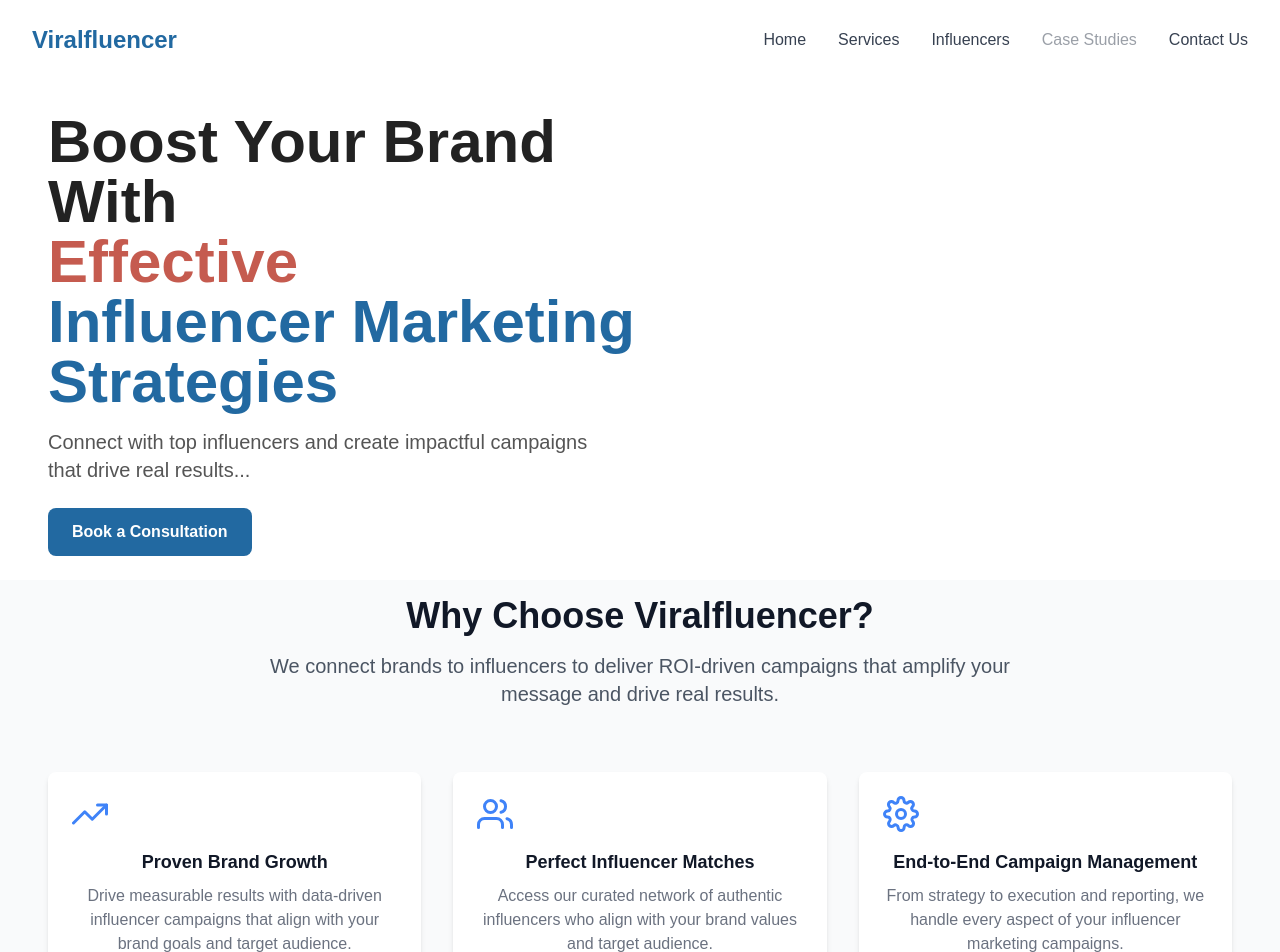
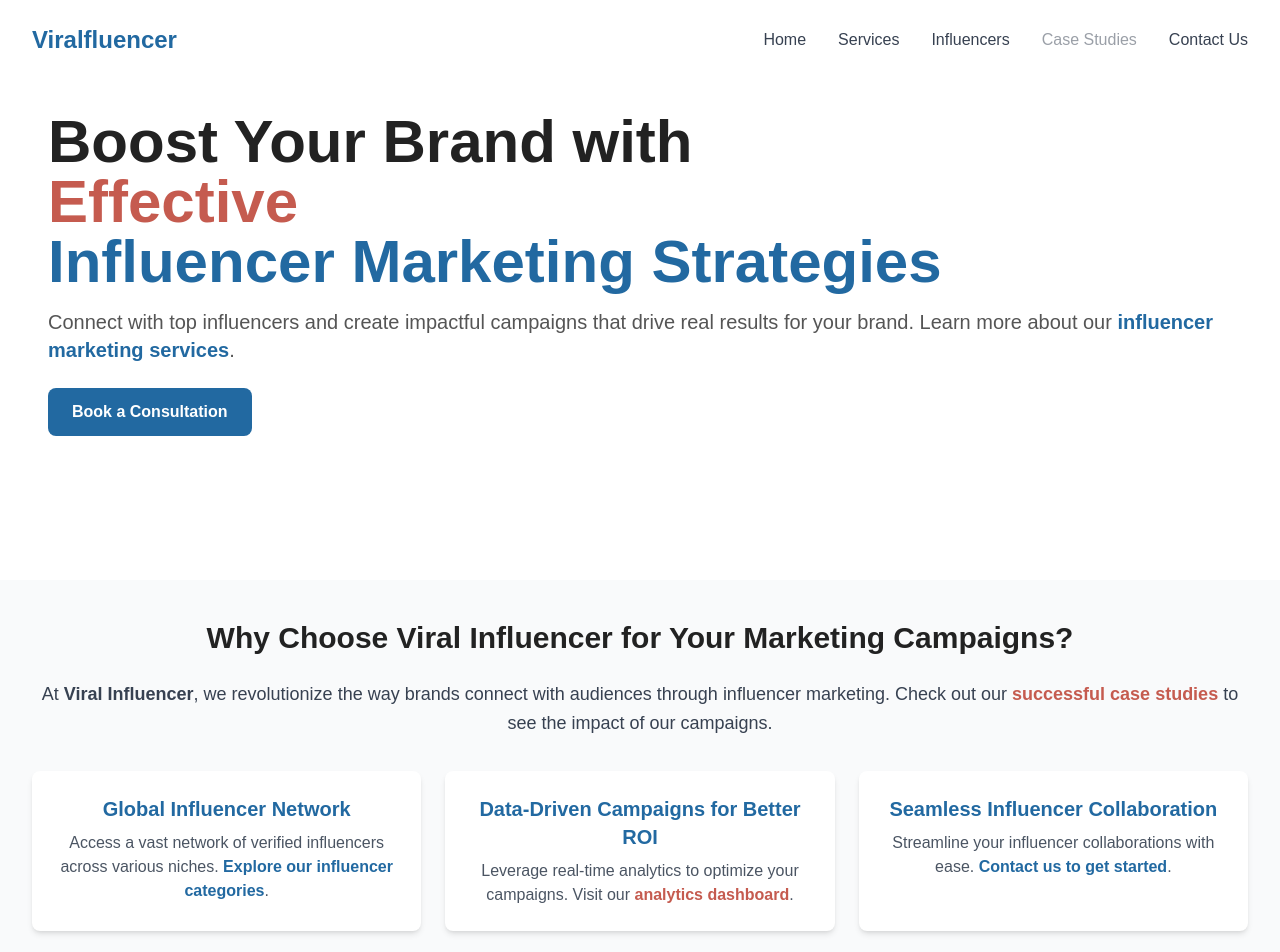
Before and after one commit to Ritikshroff/viralinfluencer, a React (Vite) app: page / in a window 1280 px wide. Shown: the top 952 px of the page. Built offline with nearby package versions, Linux system fonts and the light colour scheme.

Commit message:
SeO optmize

```diff
--- a/index.html
+++ b/index.html
@@ -4,6 +4,7 @@
 <head>
   <meta charset="UTF-8" />
   <link rel="icon" type="image/svg+xml" href="/favicon.svg" />
+  <link rel="apple-touch-icon" href="./public/apple-touch-icon.png">
   <meta name="viewport" content="width=device-width, initial-scale=1.0" />
   <meta name="description"
     content="Viralfluencer - The Best Influencer Marketing Agency to Boost Your Brand with Creative Campaigns and Expert Influencers.">
--- a/package.json
+++ b/package.json
@@ -32,7 +32,8 @@
     "react-router-dom": "^7.1.1",
     "react-spring": "^9.7.5",
     "react-toastify": "^11.0.2",
-    "sitemap": "^8.0.0"
+    "sitemap": "^8.0.0",
+    "web-vitals": "^4.2.4"
   },
   "engines": {
     "node": ">=18.0.0"
--- a/src/components/HeroSection.jsx
+++ b/src/components/HeroSection.jsx
@@ -1,40 +1,164 @@
+// import React from 'react';
+// import { Helmet } from "react-helmet";
+
+// const HeroSection = () => {
+//   return (
+//     <>
+//       <Helmet>
+//         <link rel="canonical" href="https://viralfluencer.com" />
+//         <title>Influencer Marketing Strategies to Boost Your Brand | Viral Influencer</title>
+//         <meta name="description" content="Discover effective influencer marketing strategies with Viral Influencer. Connect with top influencers and create impactful campaigns that drive real results." />
+//       </Helmet>
+
+//       {/* Hero Section */}
+//       <header className="relative bg-white w-full h-[500px] items-left p-2 overflow-hidden">
+//         <section className="relative bg-white w-full h-[500px] items-left p-2 overflow-hidden">
+//           <div className="max-w-7xl mx-auto p-4 sm:px-6 lg:px-8">
+//             <div className="text-left z-10 relative">
+//               {/* Primary H1 for SEO */}
+//               <h1 className="text-[#222222] font-bold text-2xl md:text-6xl leading-tight mb-4 gap-18">
+//                 Boost Your Brand with
+//                 <br />
+//                 <span className='text-[#c55b4f]'>Effective </span>
+//                 <br />
+//                 <span className='text-[#2269a1]'>Influencer Marketing Strategies</span>
+//               </h1>
+//               <p className="text-[#555555] text-lg md:text-xl leading-relaxed mb-6">
+//                 Connect with top influencers and create impactful campaigns that drive real results for your brand.
+//               </p>
+//               <a
+//                 href="/submit-form"
+//                 className="inline-block px-6 py-3 bg-[#2269a1] text-white font-semibold rounded-lg hover:bg-[#4e7683] transition duration-300"
+//                 title="Book a consultation for influencer marketing"
+//               >
+//                 Book a Consultation
+//               </a>
+//             </div>
+//           </div>
+//         </section>
+//       </header>
+
+//       {/* New Content Section */}
+//       <section className="bg-gray-50 py-10">
+//         <div className="max-w-7xl mx-auto px-4 sm:px-6 lg:px-8">
+//           {/* Secondary H2 */}
+//           <h2 className="text-3xl font-bold text-center text-[#222222] mb-6">Why Choose Viral Influencer for Your Marketing Campaigns?</h2>
+//           <p className="text-gray-700 text-lg leading-relaxed text-center mb-8">
+//             At <strong>Viral Influencer</strong>, we revolutionize the way brands connect with audiences through influencer marketing.
+//             Our platform bridges the gap between top influencers and businesses, ensuring every campaign is impactful and data-driven.
+//             Whether you're a startup or an established brand, we help you reach the right audience, boost engagement, and maximize ROI.
+//           </p>
+
+//           <div className="grid grid-cols-1 md:grid-cols-3 gap-6 text-center">
+//             {/* Tertiary H3 for Subtopics */}
+//             <div className="p-6 bg-white rounded-lg shadow-md hover:shadow-lg transition duration-300">
+//               <h3 className="text-xl font-semibold text-[#2269a1] mb-2">Global Influencer Network</h3>
+//               <p className="text-gray-600">
+//                 Access a vast network of verified influencers across various niches to amplify your brand's message globally.
+//               </p>
+//             </div>
+
+//             <div className="p-6 bg-white rounded-lg shadow-md hover:shadow-lg transition duration-300">
+//               <h3 className="text-xl font-semibold text-[#2269a1] mb-2">Data-Driven Campaigns for Better ROI</h3>
+//               <p className="text-gray-600">
+//                 Leverage real-time analytics to track performance, measure ROI, and optimize campaigns for better results.
+//               </p>
+//             </div>
+
+//             <div className="p-6 bg-white rounded-lg shadow-md hover:shadow-lg transition duration-300">
+//               <h3 className="text-xl font-semibold text-[#2269a1] mb-2">Seamless Influencer Collaboration</h3>
+//               <p className="text-gray-600">
+//                 Our platform streamlines the influencer collaboration process, saving time and ensuring smooth communication.
+//               </p>
+//             </div>
+//           </div>
+//         </div>
+//       </section>
+//     </>
+//   );
+// };
+
+// export default HeroSection;
+
+
 import React from 'react';
 import { Helmet } from "react-helmet";
-
+import { Link } from 'react-router-dom'; // Ensure you're using react-router for navigation
 
 const HeroSection = () => {
-
   return (
     <>
       <Helmet>
         <link rel="canonical" href="https://viralfluencer.com" />
+        <title>Influencer Marketing Strategies to Boost Your Brand | Viral Influencer</title>
+        <meta name="description" content="Discover effective influencer marketing strategies with Viral Influencer. Connect with top influencers and create impactful campaigns that drive real results." />
       </Helmet>
+
+      {/* Hero Section */}
       <header className="relative bg-white w-full h-[500px] items-left p-2 overflow-hidden">
         <section className="relative bg-white w-full h-[500px] items-left p-2 overflow-hidden">
           <div className="max-w-7xl mx-auto p-4 sm:px-6 lg:px-8">
-            {/* Content Container */}
             <div className="text-left z-10 relative">
               <h1 className="text-[#222222] font-bold text-2xl md:text-6xl leading-tight mb-4 gap-18">
-                <span>Boost Your Brand </span>
-                <br /> <span>With</span>
-                <br /><span className='text-[#c55b4f]'>Effective</span>
-                <br /><span className='text-[#2269a1]'>Influencer Marketing </span>
-                <br /> <span className='text-[#2269a1]'>Strategies</span>
+                Boost Your Brand with
+                <br />
+                <span className='text-[#c55b4f]'>Effective</span>
+                <br />
+                <span className='text-[#2269a1]'>Influencer Marketing Strategies</span>
               </h1>
               <p className="text-[#555555] text-lg md:text-xl leading-relaxed mb-6">
-                Connect with top influencers and create impactful campaigns <br /> that drive real results...
+                Connect with top influencers and create impactful campaigns that drive real results for your brand.
+                Learn more about our <Link to="/services" className="text-[#2269a1] font-semibold hover:underline">influencer marketing services</Link>.
               </p>
-              <a
-                href="/submit-form"
+              <Link
+                to="/submit-form"
                 className="inline-block px-6 py-3 bg-[#2269a1] text-white font-semibold rounded-lg hover:bg-[#4e7683] transition duration-300"
                 title="Book a consultation for influencer marketing"
               >
                 Book a Consultation
-              </a>
+              </Link>
             </div>
           </div>
         </section>
       </header>
+
+      {/* New Content Section */}
+      <section className="bg-gray-50 py-10">
+        <div className="max-w-7xl mx-auto px-4 sm:px-6 lg:px-8">
+          <h2 className="text-3xl font-bold text-center text-[#222222] mb-6">Why Choose Viral Influencer for Your Marketing Campaigns?</h2>
+          <p className="text-gray-700 text-lg leading-relaxed text-center mb-8">
+            At <strong>Viral Influencer</strong>, we revolutionize the way brands connect with audiences through influencer marketing.
+            Check out our <Link to="/case-studies" className="text-[#c55b4f] font-semibold hover:underline">successful case studies </Link>
+            to see the impact of our campaigns.
+          </p>
+
+          <div className="grid grid-cols-1 md:grid-cols-3 gap-6 text-center">
+            <div className="p-6 bg-white rounded-lg shadow-md hover:shadow-lg transition duration-300">
+              <h3 className="text-xl font-semibold text-[#2269a1] mb-2">Global Influencer Network</h3>
+              <p className="text-gray-600">
+                Access a vast network of verified influencers across various niches.
+                <Link to="/Influencers" className="text-[#2269a1] font-semibold hover:underline"> Explore our influencer categories</Link>.
+              </p>
+            </div>
+
+            <div className="p-6 bg-white rounded-lg shadow-md hover:shadow-lg transition duration-300">
+              <h3 className="text-xl font-semibold text-[#2269a1] mb-2"> Data-Driven Campaigns for Better ROI</h3>
+              <p className="text-gray-600">
+                Leverage real-time analytics to optimize your campaigns.
+                Visit our <Link to="/Services" className="text-[#c55b4f] font-semibold hover:underline"> analytics dashboard</Link>.
+              </p>
+            </div>
+
+            <div className="p-6 bg-white rounded-lg shadow-md hover:shadow-lg transition duration-300">
+              <h3 className="text-xl font-semibold text-[#2269a1] mb-2">Seamless Influencer Collaboration</h3>
+              <p className="text-gray-600">
+                Streamline your influencer collaborations with ease.
+                <Link to="/submit-form" className="text-[#2269a1] font-semibold hover:underline"> Contact us to get started</Link>.
+              </p>
+            </div>
+          </div>
+        </div>
+      </section>
     </>
   );
 };
--- a/src/main.jsx
+++ b/src/main.jsx
@@ -19,6 +19,9 @@
 import BrandDashboard from './components/Dashboard/BrandDashboard.jsx'
 import InfluencerDashboard from './components/Dashboard/InfluencerDashboard.jsx'
 import InfluencerNiches from './components/InfluencerSection/InfluencerNiches.jsx'
+import reportWebVitals from './reportWebVitals.js'
+reportWebVitals(console.log);
+
 
 const router = createBrowserRouter(
   createRoutesFromElements(
--- /dev/null
+++ b/src/reportWebVitals.js
@@ -0,0 +1,11 @@
+import { onCLS, onFID, onLCP } from 'web-vitals';
+
+const reportWebVitals = (onPerfEntry) => {
+  if (onPerfEntry && typeof onPerfEntry === 'function') {
+    onCLS(onPerfEntry);
+    onFID(onPerfEntry);
+    onLCP(onPerfEntry);
+  }
+};
+
+export default reportWebVitals;
```
Also changed, not shown: public/apple-touch-icon.png (added), vercel.json, 1 other file (tests, documents, lock files or other folders).
